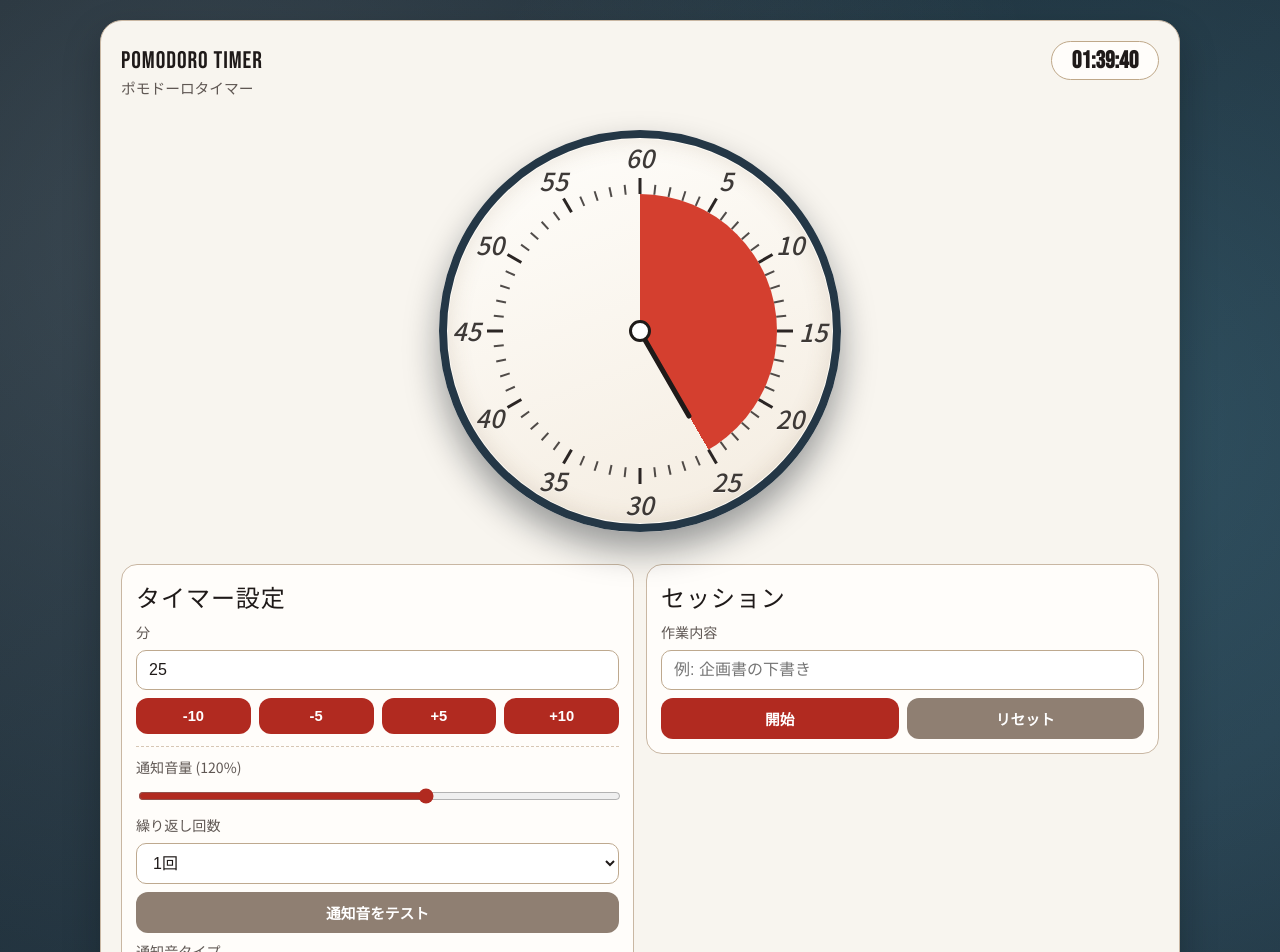
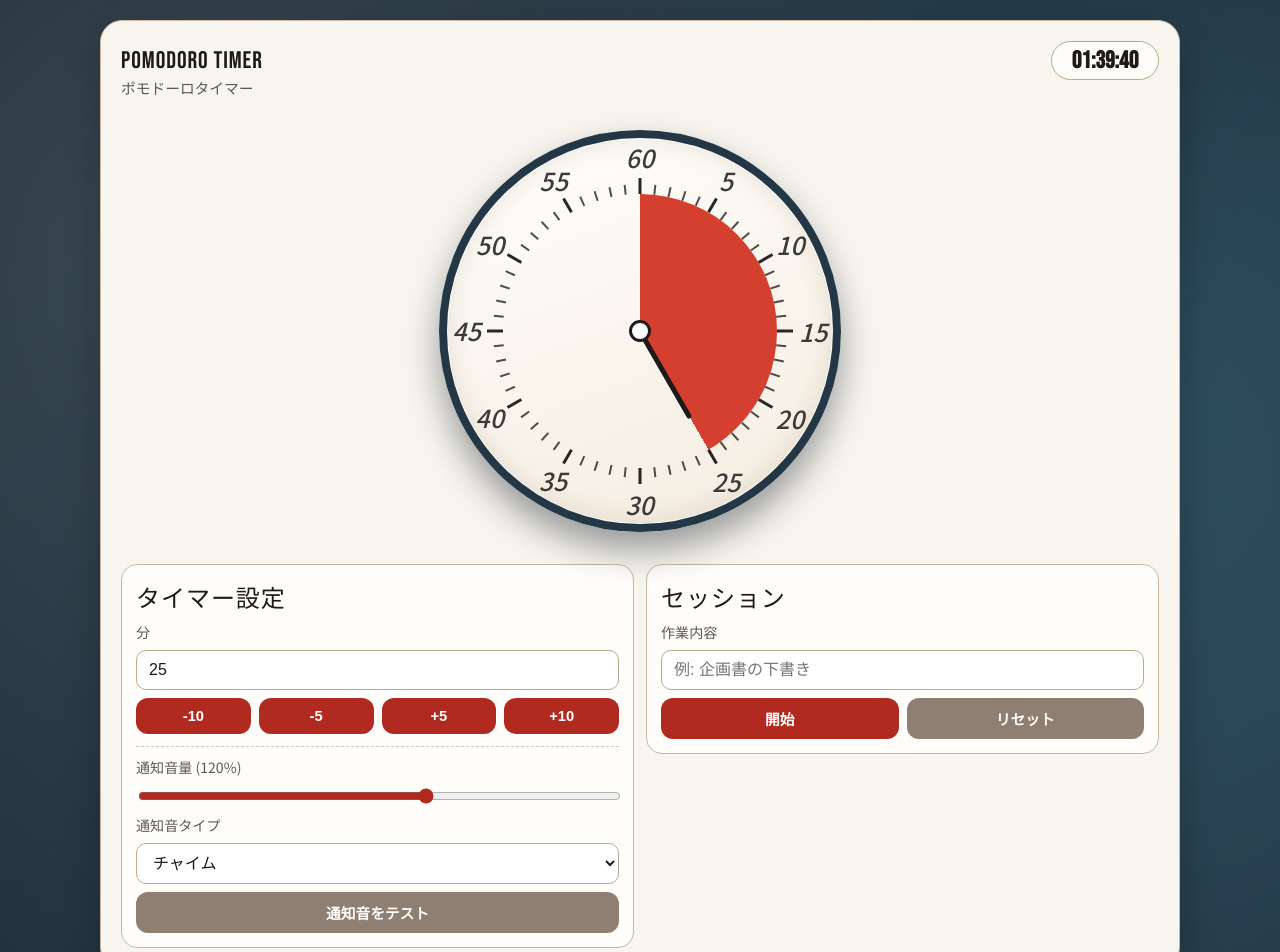
Before and after one commit to Corona-Shio/pomodoro-timer, a React (Vite) app: page / in a window 1280 px wide. Shown: the top 952 px of the page. Built offline with nearby package versions, Linux system fonts and the light colour scheme.

Commit message:
Fix sound repeat to 4 and simplify notification settings

```diff
--- a/src/App.tsx
+++ b/src/App.tsx
@@ -9,12 +9,10 @@ import {
 } from './lib/timer';
 import {
   loadLogs,
-  loadSoundRepeatCount,
   loadSetMinutes,
   loadSoundType,
   loadSoundVolume,
   saveLogs,
-  saveSoundRepeatCount,
   saveSetMinutes,
   saveSoundType,
   saveSoundVolume
@@ -63,6 +61,7 @@ const notifyCompletion = (task: string, plannedMinutes: number): void => {
 
 const clampVolume = (volume: number): number => Math.min(200, Math.max(0, Math.round(volume)));
 const clampRepeatCount = (count: number): number => Math.min(5, Math.max(1, Math.round(count)));
+const FIXED_SOUND_REPEAT_COUNT = 4;
 const isCompletionSound = (value: string): value is CompletionSound =>
   value === 'chime' || value === 'bell' || value === 'beep' || value === 'silent';
 
@@ -132,11 +131,9 @@ function App() {
   const initialSetMinutes = useMemo(() => loadSetMinutes(), []);
   const initialSoundVolume = useMemo(() => loadSoundVolume(), []);
   const initialSoundType = useMemo(() => loadSoundType(), []);
-  const initialSoundRepeatCount = useMemo(() => loadSoundRepeatCount(), []);
   const [setMinutes, setSetMinutes] = useState(initialSetMinutes);
   const [soundVolume, setSoundVolume] = useState(initialSoundVolume);
   const [soundType, setSoundType] = useState<CompletionSound>(initialSoundType);
-  const [soundRepeatCount, setSoundRepeatCount] = useState(initialSoundRepeatCount);
   const [remainingSeconds, setRemainingSeconds] = useState(initialSetMinutes * 60);
   const [status, setStatus] = useState<TimerStatus>('idle');
   const [taskInput, setTaskInput] = useState('');
@@ -188,10 +185,6 @@ function App() {
   }, [soundType]);
 
   useEffect(() => {
-    saveSoundRepeatCount(soundRepeatCount);
-  }, [soundRepeatCount]);
-
-  useEffect(() => {
     saveLogs(logs);
   }, [logs]);
 
@@ -215,14 +208,14 @@ function App() {
 
         setLogs((prev) => [newLog, ...prev]);
         notifyCompletion(session.task, session.plannedMinutes);
-        playCompletionSound(soundType, soundVolume, soundRepeatCount);
+        playCompletionSound(soundType, soundVolume, FIXED_SOUND_REPEAT_COUNT);
         sessionRef.current = null;
         deadlineRef.current = null;
       }
       setStatus('done');
       setIsCompleteFlash(true);
     }
-  }, [remainingSeconds, soundRepeatCount, soundType, soundVolume, status]);
+  }, [remainingSeconds, soundType, soundVolume, status]);
 
   const canEditSetting = status === 'idle' || status === 'done';
   const handAngle = calcMinuteHandAngle(remainingSeconds);
@@ -244,7 +237,7 @@ function App() {
   };
 
   const onTestSound = (): void => {
-    playCompletionSound(soundType, soundVolume, soundRepeatCount);
+    playCompletionSound(soundType, soundVolume, FIXED_SOUND_REPEAT_COUNT);
   };
 
   const onSoundTypeChange = (nextSoundType: string): void => {
@@ -252,10 +245,6 @@ function App() {
       return;
     }
     setSoundType(nextSoundType);
-  };
-
-  const onSoundRepeatCountChange = (nextSoundRepeatCount: number): void => {
-    setSoundRepeatCount(clampRepeatCount(nextSoundRepeatCount));
   };
 
   const onStart = (): void => {
@@ -385,21 +374,6 @@ function App() {
               value={soundVolume}
               onChange={(event) => onSoundVolumeChange(Number(event.target.value))}
             />
-            <label htmlFor="sound-repeat-count">繰り返し回数</label>
-            <select
-              id="sound-repeat-count"
-              value={soundRepeatCount}
-              onChange={(event) => onSoundRepeatCountChange(Number(event.target.value))}
-            >
-              <option value={1}>1回</option>
-              <option value={2}>2回</option>
-              <option value={3}>3回</option>
-              <option value={4}>4回</option>
-              <option value={5}>5回</option>
-            </select>
-            <button type="button" onClick={onTestSound} className="secondary" aria-label="通知音をテスト">
-              通知音をテスト
-            </button>
             <label htmlFor="sound-type">通知音タイプ</label>
             <select id="sound-type" value={soundType} onChange={(event) => onSoundTypeChange(event.target.value)}>
               <option value="chime">チャイム</option>
@@ -407,6 +381,9 @@ function App() {
               <option value="beep">ビープ</option>
               <option value="silent">無音（通知のみ）</option>
             </select>
+            <button type="button" onClick={onTestSound} className="secondary" aria-label="通知音をテスト">
+              通知音をテスト
+            </button>
           </section>
 
           <section className="panel" aria-label="セッション操作">
```
Also changed, not shown: 1 other file (tests, documents, lock files or other folders).
